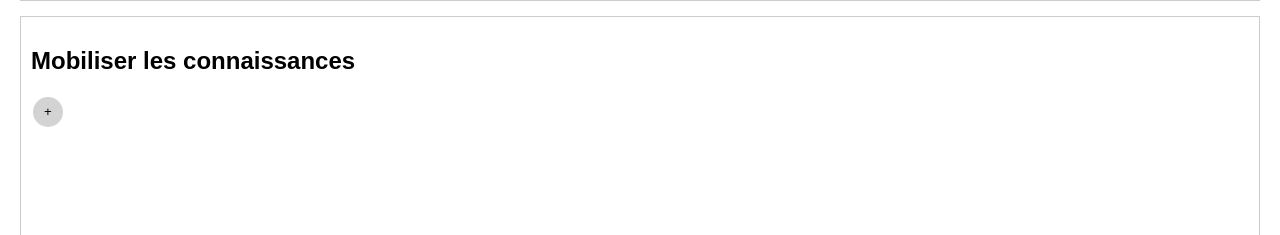
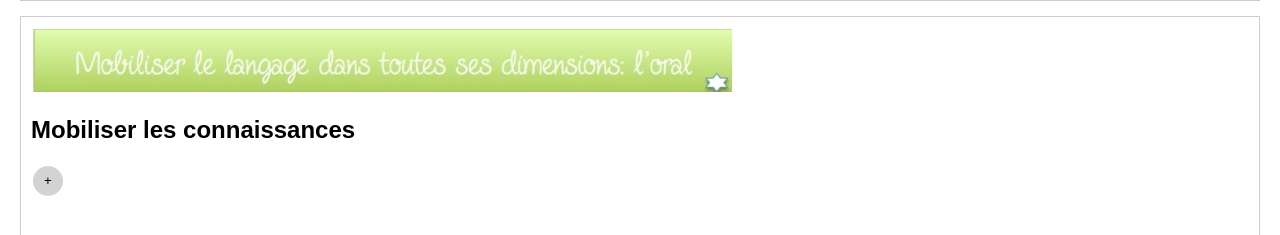
Before and after one commit to hugueslionel/carnet9, a plain HTML site: page eleve.html in a window 1280 px wide. Shown: the part 4072-4307 px from the top of the page. Drawn offline with Linux system fonts and the light colour scheme.

Commit message:
Update eleve.html

```diff
--- a/eleve.html
+++ b/eleve.html
@@ -94,6 +94,7 @@
     <div id="exercise9-container"></div>
 </section>
 <section>
+    <img src="images2/lang.jpeg">
     <h2>Mobiliser les connaissances</h2>
     <div id="exercise11"></div>
 </section>
```
